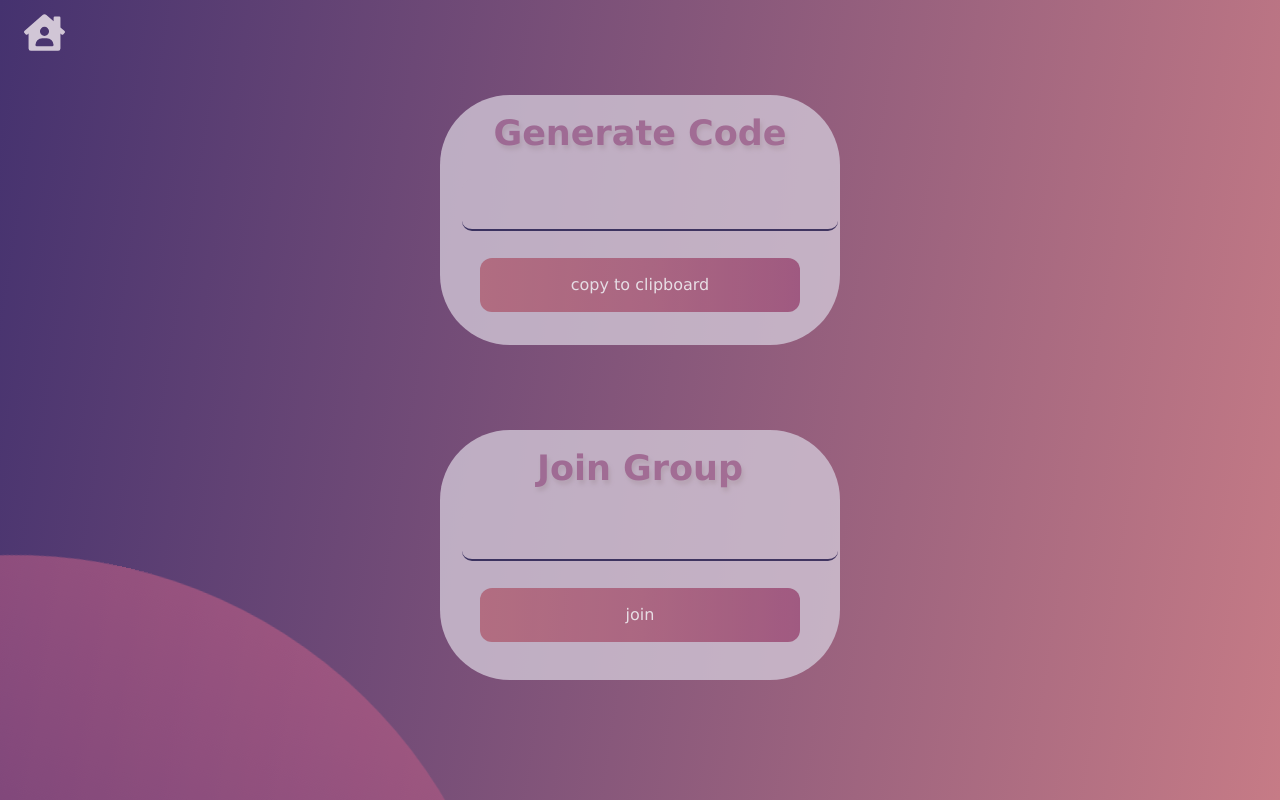
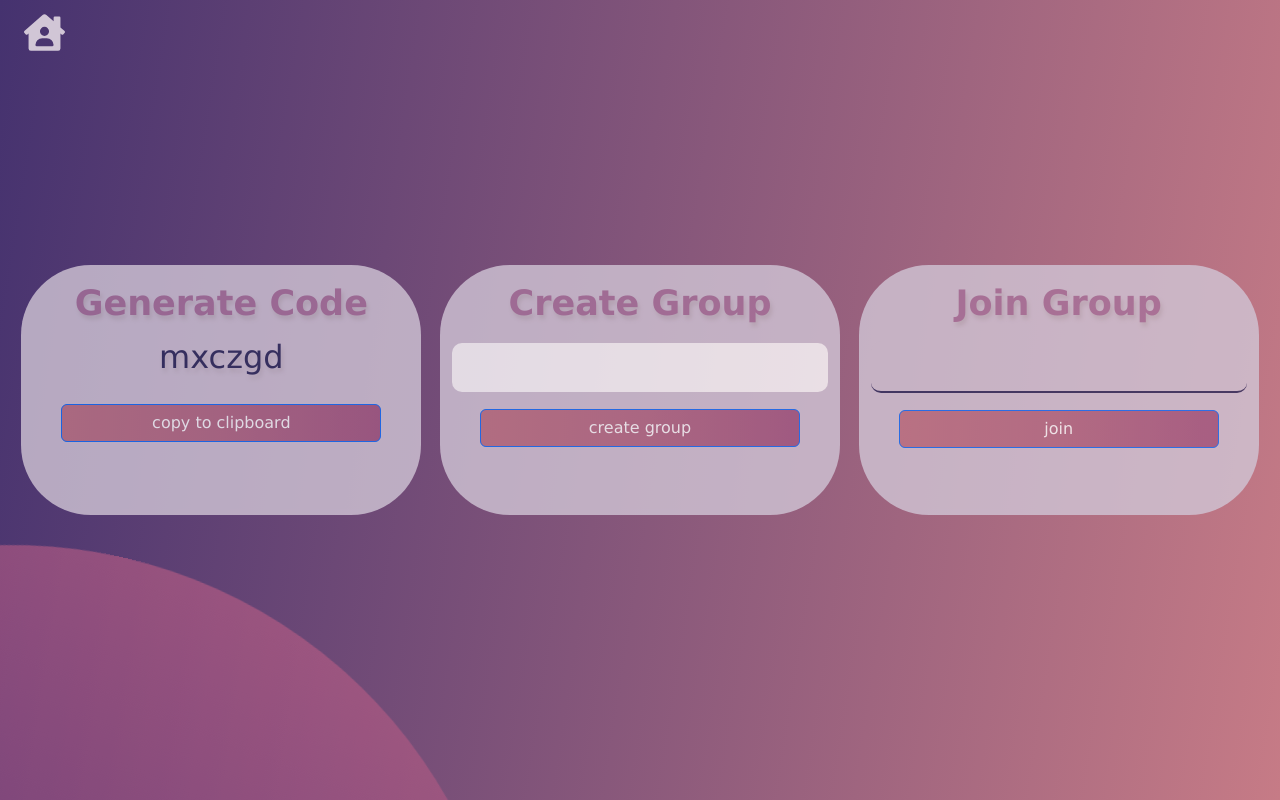
Before and after one commit to ssung0831/roomiez_frontend, a React (Create React App) app in the folder my-react-app/: page /JoinGroup in a window 1280 px wide. Shown: the top 800 px of the page. Built offline with nearby package versions, Linux system fonts and the light colour scheme; the HTML template or start-up script is replaced by a standard one.

Commit message:
join group pages in progress

```diff
--- a/my-react-app/src/pages/JoinGroup.css
+++ b/my-react-app/src/pages/JoinGroup.css
@@ -18,6 +18,15 @@
     size:1.2rem;
   }
 
+  .message {
+    font-family: 'Raleway', Verdana, sans-serif;
+    color: #2C2B5A;
+    font-size: small;
+
+  }
+
+
+
   .iconflex {
     display: flex;
     flex-direction: row;
@@ -26,10 +35,14 @@
 
   .MyContainer {
     display: flex;
-    flex-flow: column wrap;
+    flex-flow: row wrap;
     align-items: center;
     justify-content: space-around;
+    align-self: center;
+    margin-top:170px;
   }
+
+
 
 
 
@@ -40,8 +53,8 @@
     border-radius: 50%;
     background-image: linear-gradient(99deg,#C46186, #4D2D74);
     position:relative;
-    bottom:180px;
-    right:625px;
+    bottom:25px;
+    right:500px;
 
   }
 
@@ -79,6 +92,12 @@
     text-align: center;
   }
 
+  .codeFormat {
+    color: #2C2B5A;
+    font-family: 'Raleway', Verdana, sans-serif;
+    margin:8px;
+  }
+
   .code-boxes2 {
     margin-top:30px;
     background-color: #D1C6D6;
@@ -104,9 +123,10 @@
     border-bottom: 2px solid #2C2B5A;
     background-color: #D1C6D6;
     color: #2C2B5A;
+    display: flex;
     padding: 10px 20px;
     font-size:20px;
-    margin:10px;
+    margin: auto;
   }
   .code {
     border-radius: 4px;
--- a/my-react-app/src/pages/JoinGroup.jsx
+++ b/my-react-app/src/pages/JoinGroup.jsx
@@ -1,6 +1,7 @@
-import React from 'react';
+import React , { useRef , useState } from 'react';
 import { Component } from 'react';
 import { FaHouseUser} from 'react-icons/fa';
+import Button from 'react-bootstrap/Button'
 
 import './JoinGroup.css';
 //import circle from './circle.png';
@@ -11,8 +12,165 @@ function Box({ children, ...props }) {
   return <div {...props}>{children}</div>
 }
 
+function generateUniqueCode() {
+  const uniqueCode = Math.random().toString(36).substring(2, 8);
+  return uniqueCode;
+}
+
+
 export const JoinGroup = () => {
 
+//cookie stuff
+var loggedIn = false;
+var userId = "-1";
+
+//read in cookie on open
+window.onload = function getID() {
+    //check if user is logged in
+
+    const name = 'userId';
+    console.log(document.cookie);
+
+    console.log(getCookie(name));
+
+    const newId = getCookie(name)
+    if (getCookie(name) !== ""){
+        loggedIn = true;
+        userId = newId;
+    }
+
+    //track cookie
+    console.log(loggedIn);
+    console.log(userId);
+}
+
+//read cookieValue
+function getCookie(cname) {
+    let name = cname + "=";
+    let decodedCookie = decodeURIComponent(document.cookie);
+    let ca = decodedCookie.split(';');
+    for(let i = 0; i <ca.length; i++) {
+        let c = ca[i];
+        while (c.charAt(0) === ' ') {
+            c = c.substring(1);
+        }
+        if (c.indexOf(name) === 0) {
+            return c.substring(name.length, c.length);
+        }
+    }
+    return "";
+}
+
+  const uniqueCode = generateUniqueCode();
+  const codeRef = useRef(null);
+  const [copied, setCopied] = useState(false);
+
+
+
+
+//get groupID based on group name
+
+
+//create group
+  function handleCreateGroup(event) {
+    event.preventDefault();
+    const groupName = event.target.elements.groupName.value;
+    console.log("groupName:", groupName);
+
+    fetch('http://localhost:8080/group/addGroup', {
+      method: 'POST',
+      mode: 'no-cors',
+      headers: {
+        'Content-Type': 'application/json'
+      },
+      body: JSON.stringify({
+        group: groupName
+      })
+    })
+      .then(response => {
+        if (response.ok) {
+          // group created successfully
+          console.log("Group created successfully:", response.json());
+          return response.json();
+        } else {
+          // handle error
+          console.log("Failed to create group:", response.statusText);
+          throw new Error('Failed to create group');
+        }
+      })
+      .then(data => {
+        // do something with the response data, like display a success message
+        console.log(data);
+      })
+      .catch(error => {
+        // handle error
+        console.error(error);
+      });
+
+      //updating user info
+
+      fetch(`http://localhost:8080/groups?groupName=${groupName}`)
+      .then(response => response.json())
+      .then(data => {
+        const groupId = data.id;
+
+      // Then, use the retrieved group ID to make a PUT request to update the user's group
+      fetch(`http://localhost:8080/users/${userId}/updateGroup`, {
+        method: 'PUT',
+        headers: {
+          'Content-Type': 'application/json'
+        },
+        body: JSON.stringify({ groupId })
+      })
+        .then(response => response.json())
+        .then(data => {
+          console.log('User group updated successfully');
+        })
+        .catch(error => {
+          console.error('Error updating user group:', error);
+        });
+      })
+      .catch(error => {
+        console.error('Error retrieving group ID:', error);
+      });
+      }
+
+
+    //join group
+    function handleJoinGroup(event) {
+      event.preventDefault();
+      const groupName = event.target.elements.groupName.value;
+
+        //updating user info
+
+        fetch(`http://localhost:8080/groups?groupName=${groupName}`)
+        .then(response => response.json())
+        .then(data => {
+          const groupId = data.id;
+
+        // Then, use the retrieved group ID to make a PUT request to update the user's group
+        fetch(`http://localhost:8080/users/${userId}/updateGroup`, {
+          method: 'PUT',
+          headers: {
+            'Content-Type': 'application/json'
+          },
+          body: JSON.stringify({ groupId })
+        })
+          .then(response => response.json())
+          .then(data => {
+            console.log('User group updated successfully');
+          })
+          .catch(error => {
+            console.error('Error updating user group:', error);
+          });
+        })
+        .catch(error => {
+          console.error('Error retrieving group ID:', error);
+        });
+      }
+
+
+      const [groupName, setGroupName] = useState('');
 
   return (
 
@@ -23,30 +181,44 @@ export const JoinGroup = () => {
         </a>
         </div>
 
+
+
         <div className="MyContainer">
           <Box className="code-boxes1">
             Generate Code
-            <form className='joingroupform'>
+            <div ref={codeRef}>
+                <h2 className="codeFormat">{uniqueCode}</h2>
+            </div>
+            <Button className="buttonJoinGroup" onClick={() => {
+              navigator.clipboard.writeText(codeRef.current.innerText);
+              setCopied(true);
+            }}>copy to clipboard</Button>
+            {copied && <div className="message">copied to clipboard!</div>}
+          </Box>
+
+          <Box className="code-boxes1">
+            Create Group
+            <form className='joingroupform' onSubmit={handleCreateGroup}>
               <label>
-                <input type="text" code="code" />
+                <input /*type="text"*/ code="code" name="groupName" value={groupName} type="group" onChange={(e) => setGroupName(e.target.value)}/>
               </label>
-              <button className="buttonJoinGroup">copy to clipboard</button>
+              <Button className="buttonJoinGroup" type="submit" >create group</Button>
             </form>
 
           </Box>
 
           <Box className="code-boxes1">
             Join Group
-            <form>
+            <form className='joingroupform'>
               <label>
                 <input type="text" code="code" />
               </label>
             </form>
-            <button className="buttonJoinGroup">join</button>
+            <Button className="buttonJoinGroup" onClick={handleJoinGroup}>join</Button>
         </Box>
-        <Box className="circle2"></Box>
         </div>
 
+        <Box className="circle2"></Box>
     </div>
 
 
```
